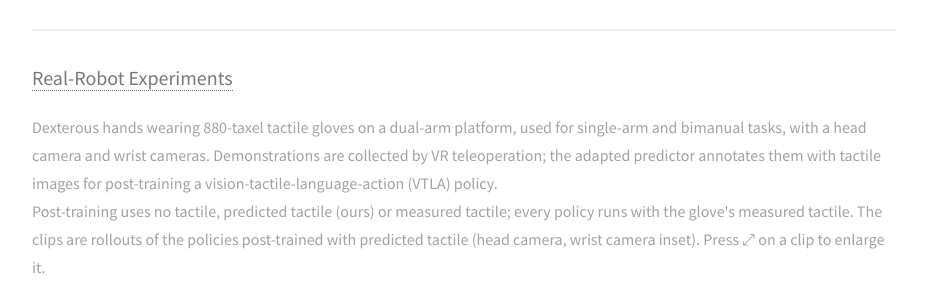
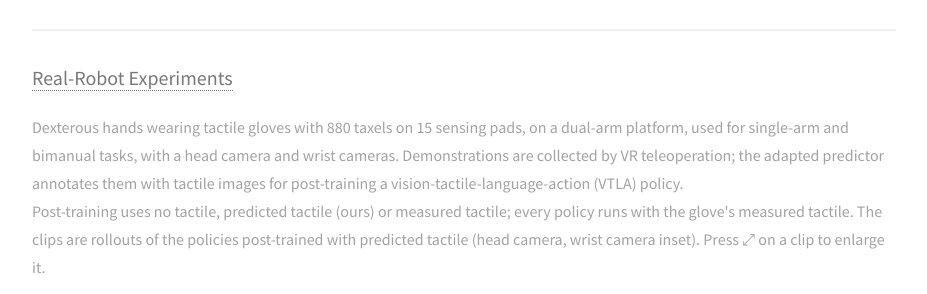
Before and after one commit to YvonneoO/ego2contact-project-page2, a plain HTML site: page index.html in a window 1280 px wide. Shown: the part 5598-5892 px from the top of the page, without its empty margins (176-1103 px from the left). Drawn offline with Linux system fonts and the light colour scheme.

Commit message:
State the glove's 15 sensing pads alongside its 880 taxels
Co-Authored-By: Claude Opus 5.5 <noreply@anthropic.com>

```diff
--- a/index.html
+++ b/index.html
@@ -241,7 +241,7 @@
 
 						<h3><a id="real">Real-Robot Experiments</a></h3>
 						<p>
-						Dexterous hands wearing 880-taxel tactile gloves on a dual-arm platform, used for single-arm and bimanual tasks, with a head camera and wrist cameras. Demonstrations are collected by VR teleoperation; the adapted predictor annotates them with tactile images for post-training a vision-tactile-language-action (VTLA) policy.
+						Dexterous hands wearing tactile gloves with 880 taxels on 15 sensing pads, on a dual-arm platform, used for single-arm and bimanual tasks, with a head camera and wrist cameras. Demonstrations are collected by VR teleoperation; the adapted predictor annotates them with tactile images for post-training a vision-tactile-language-action (VTLA) policy.
 						<br>Post-training uses no tactile, predicted tactile (ours) or measured tactile; every policy runs with the glove's measured tactile. The clips are rollouts of the policies post-trained with predicted tactile (head camera, wrist camera inset). Press ⤢ on a clip to enlarge it.
 						</p>
 						<div class="box alt" style="margin-bottom: 1em;">
```
